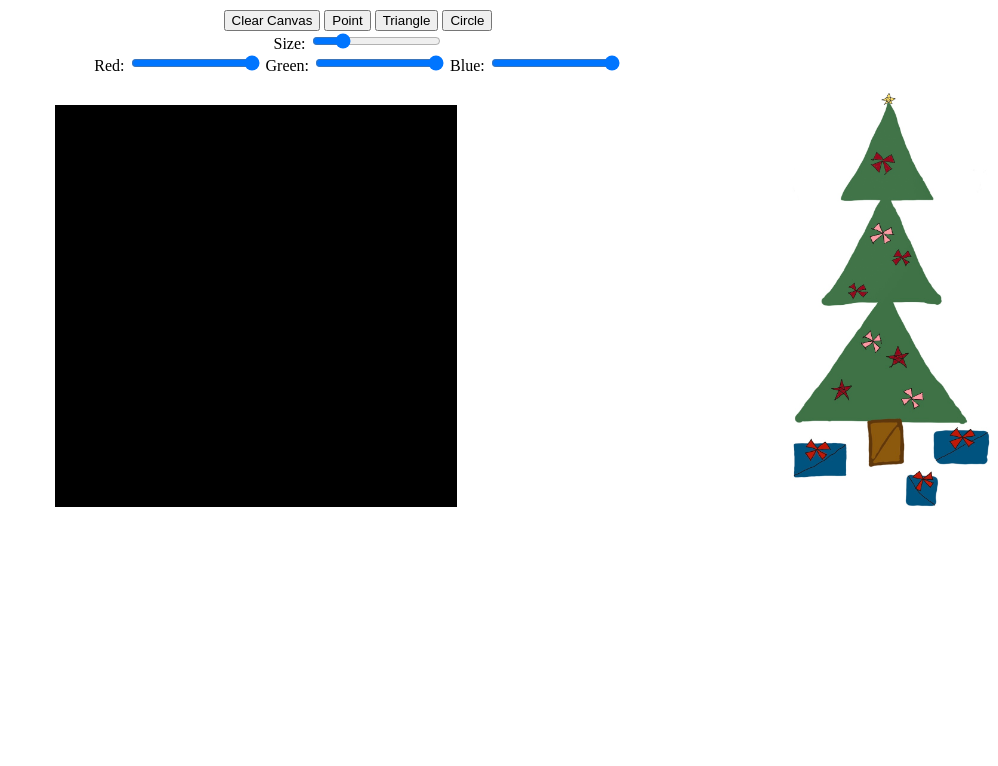
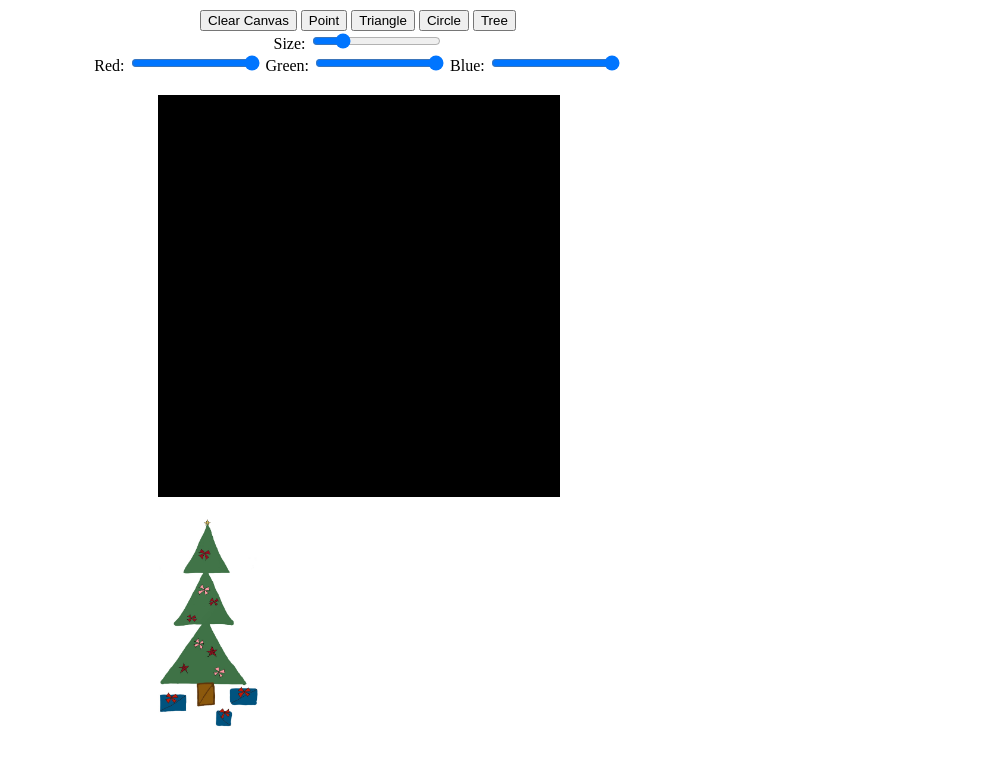
Before and after one commit to cyrusamalan/cse160-asgn1, a plain HTML site: page src/asg1.html in a window 1280 px wide. Shown: the whole page, without its empty margins (282-1280 px from the left). Drawn offline with Linux system fonts and the light colour scheme.

Commit message:
adding file

```diff
--- a/src/asg1.html
+++ b/src/asg1.html
@@ -14,15 +14,11 @@
       text-align: center;
       margin: 10px;
     }
-    #overlayContainer {
-      display: flex;
-      justify-content: center;
-      align-items: center;
-      width: 100%;
-      margin: 10px auto;
-    }
-    #overlayImage {
-      margin-left: 5px; /* Add space between canvas and image */
+    #treeImage {
+      display: none;
+      position: absolute;
+      top: 30px;
+      left: 20px;
     }
   </style>
 </head>
@@ -32,6 +28,7 @@
     <button id="pointButton">Point</button>
     <button id="triangleButton">Triangle</button>
     <button id="circleButton">Circle</button>
+    <button id="treeButton">Tree</button>
     <br>
     Size: <input type="range" id="sizeSlider" min="1" max="20" value="5">
     <br>
@@ -39,9 +36,11 @@
     Green: <input type="range" id="greenSlider" min="0" max="255" value="255">
     Blue: <input type="range" id="blueSlider" min="0" max="255" value="255">
   </div>
-  <div id="overlayContainer">
+  <div style="position: relative; width: 400px; margin: 0 auto;">
     <canvas id="webgl" width="400" height="400"></canvas>
-    <img id="overlayImage" src="drawing.jpg" alt="Overlay Image" width="200">
+    <img id="treeImage" src="tree.png" alt="Tree Image" width="200">
+    <img id="drawingImage" src="drawing.jpg" alt="Drawing Image" width="100">
+
   </div>
   <script src="../lib/cuon-utils.js"></script>
   <script src="../lib/webgl-utils.js"></script>
--- a/src/asg1.js
+++ b/src/asg1.js
@@ -91,6 +91,16 @@ function setupUI() {
   document.getElementById('redSlider').oninput = updateColor;
   document.getElementById('greenSlider').oninput = updateColor;
   document.getElementById('blueSlider').oninput = updateColor;
+
+  // Tree button toggle logic
+  document.getElementById('treeButton').onclick = () => {
+    const treeImage = document.getElementById('treeImage');
+    if (treeImage.style.display === 'none') {
+      treeImage.style.display = 'block';
+    } else {
+      treeImage.style.display = 'none';
+    }
+  };
 }
 
 function updateColor() {
```
